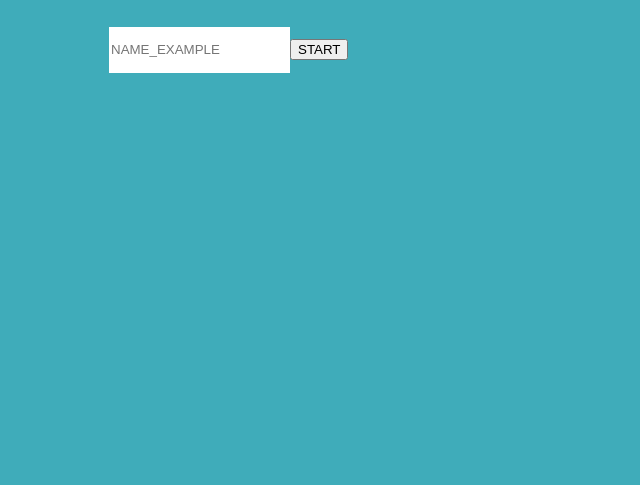
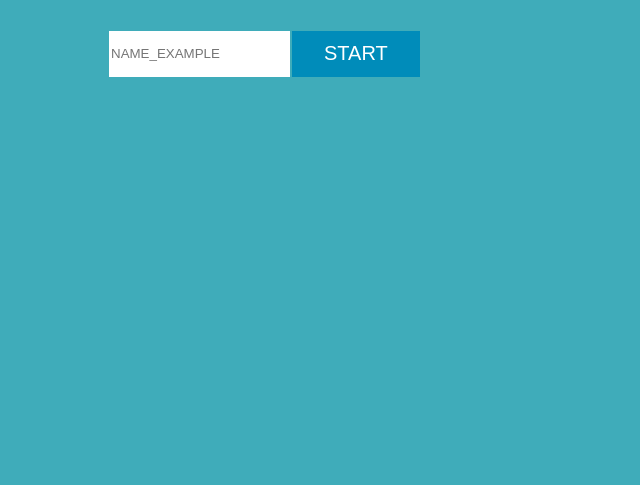
Before and after one commit to Motan17/CRUD-APP_FIXED, a plain HTML site: page regist.html in a window 1280 px wide. Shown: the part 315-800 px from the top of the page, without its empty margins (306-946 px from the left). Drawn offline with Linux system fonts and the light colour scheme.

Commit message:
Add files via upload

```diff
--- a/regist.html
+++ b/regist.html
@@ -6,8 +6,8 @@
   <link rel="stylesheet" href="./style2.css">
 
 <style>
-.button2 {
-  background-color: #4CAF50; /* Green */
+.tombol {
+  background-color: #008CBA;
   border: none;
   color: white;
   padding: 11.5px 32px;
@@ -19,10 +19,8 @@
   cursor: pointer;
 }
 
-.button22 {background-color: #008CBA;} /* Blue */
-.button3 {background-color: #f44336;} /* Red */
-.button4 {background-color: #e7e7e7; color: black;} /* Gray */
-.button5 {background-color: #555555;} /* Black */
+.tombol2 {background-color: #008CBA;} /* Blue */
+
 </style>
 
 
```
